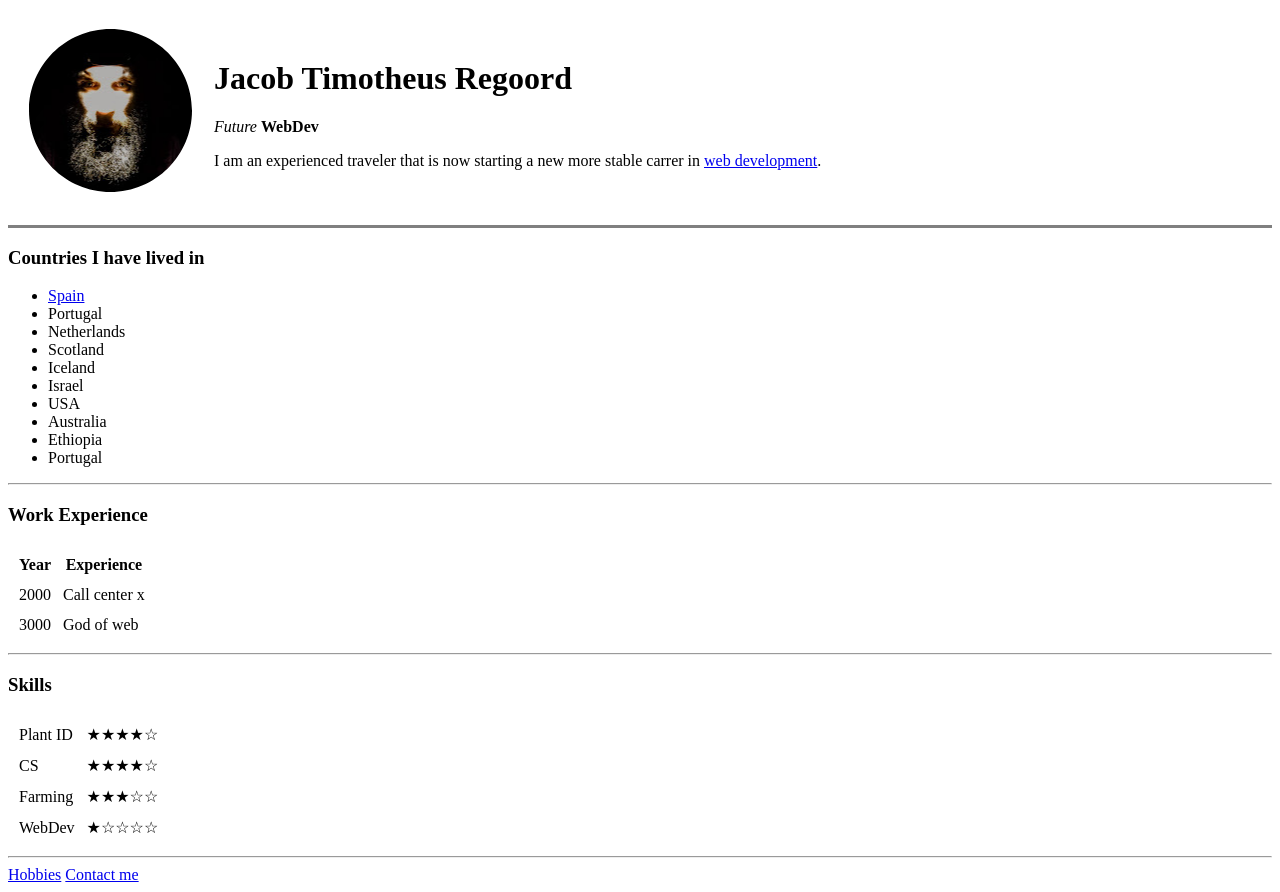
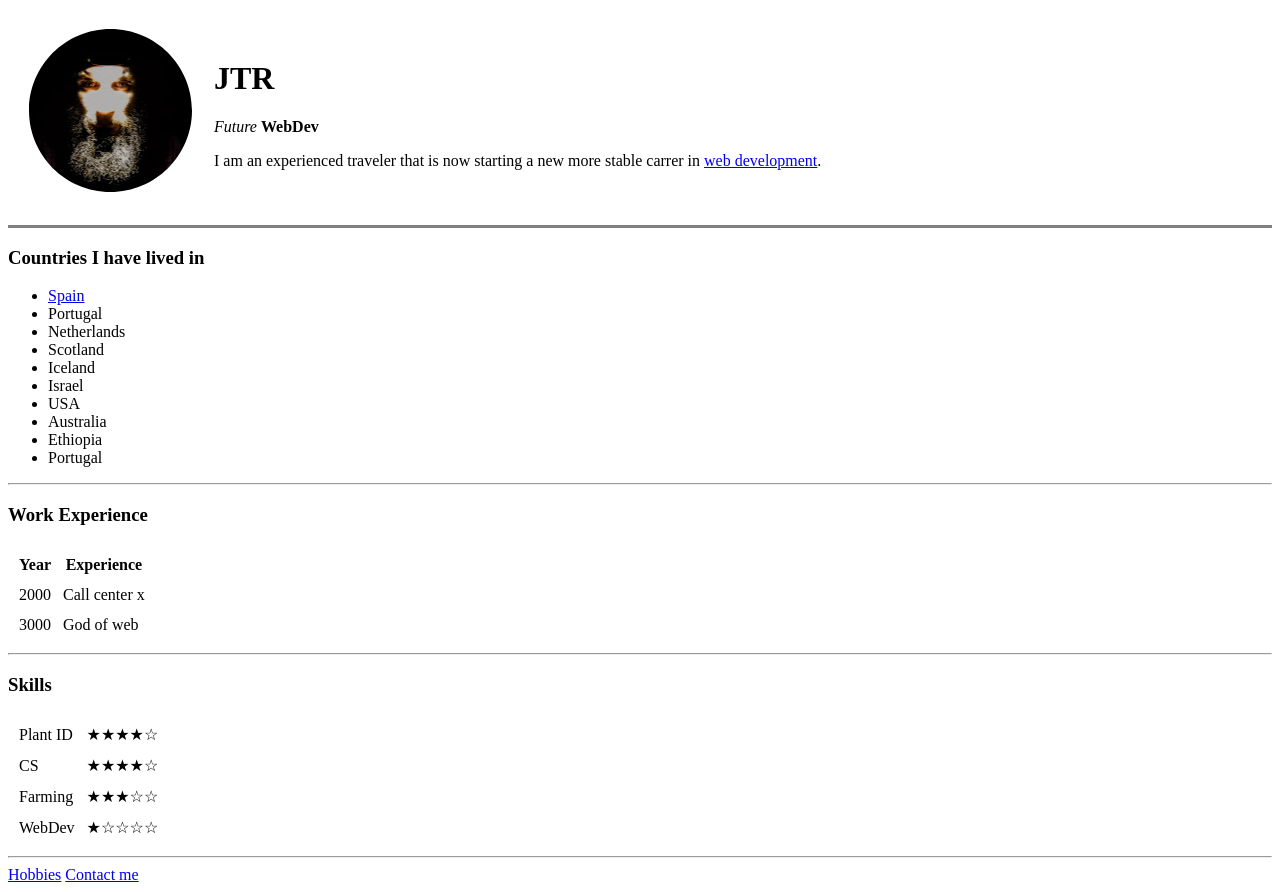
Before and after one commit to yagonia/UdemyWebDev, a plain HTML site: page index.html in a window 1280 px wide. Drawn offline with Linux system fonts and the light colour scheme.

Commit message:
Update index.html

```diff
--- a/index.html
+++ b/index.html
@@ -4,14 +4,14 @@
 <head>
   <meta charset="utf-8">
   <meta name="description" content="This is my first website">
-  <title>🦠Jacob T. Regoord🦠</title>
+  <title>🦠JTR🦠</title>
 </head>
 
 <body>
   <table cellspacing="20">
     <td><img src="picture/picture.png" alt="Creepy picture of me"></td>
     <td>
-      <h1>Jacob Timotheus Regoord</h1>
+      <h1>JTR</h1>
       <p>
         <em>Future</em> <strong>WebDev</strong>
       </p>
```
